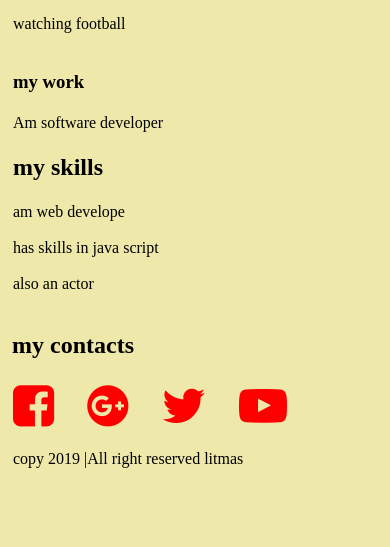
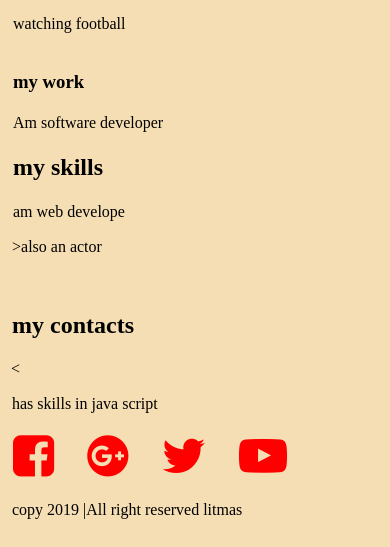
Before and after one commit to georgewanyama/my-portfolio, a plain HTML site: page index.html in a window 390 px wide. Shown: the part 2236-2783 px from the top of the page. Before the commit the page ends 2733 px from the top, so only its background shows below. Drawn offline with Linux system fonts and the light colour scheme.

Commit message:
add delete line in html file and added a mediaquery file

```diff
--- a/Styles.css
+++ b/Styles.css
@@ -36,8 +36,8 @@ img {
 
 .hobbies{
     padding:left;
+}
 
-}
 .contacts{
     display: flex;
     list-style: none;
@@ -48,3 +48,7 @@ img {
 /* i{
     margin
 } */
+@media only screen and (max-width: 600px) {
+    body {
+      background-color: wheat;
+    }
--- a/index.html
+++ b/index.html
@@ -45,12 +45,12 @@
             <h3>my work</h3>
             <p>Am software developer</p>
             <h2> my skills</h2>
-            <p>am web develope </p>
-            <p>has skills in java script</p>
-            <p>also an actor</p>
+            <p>am web develope </p>>also an actor</p>
             </div>
             <h2> my contacts</h2>
-            <div class="contacts" id="contacts">
+            <
+            <p>has skills in java script</p>
+            <pdiv class="contacts" id="contacts">
                 <i class="fa fa-facebook-square" style="font-size:48px;color:red"></i>
                 <i class="fa fa-google-plus-official" style="font-size:48px;color:red"></i>
                 <i class="fa fa-twitter" style="font-size:48px;color:red"></i>
@@ -60,12 +60,5 @@
 <section class="bottom-bar">
   <p>copy 2019 |All right reserved litmas</p>
 </section>
-
-
-
-
-
-
-
 </body>
 </html>
```
